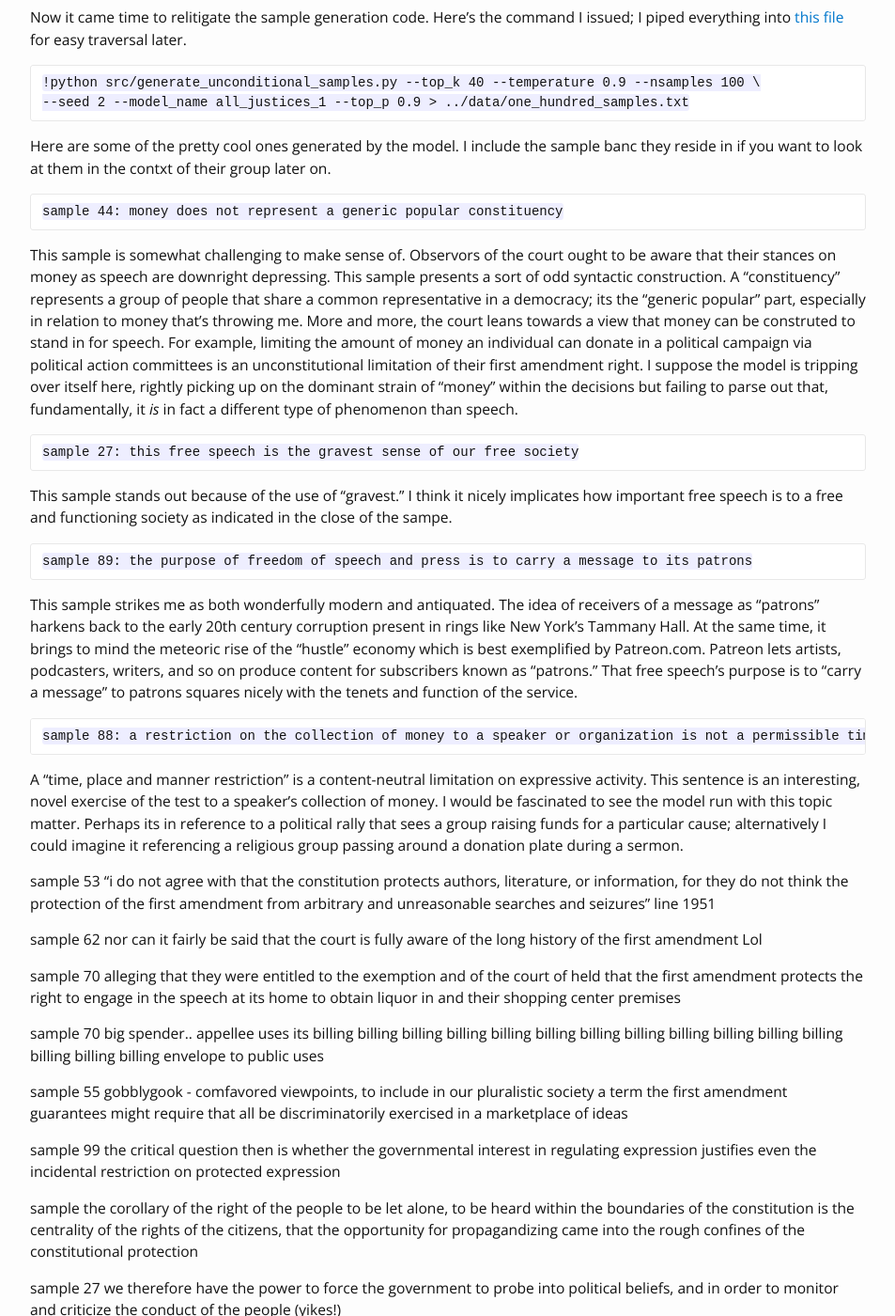
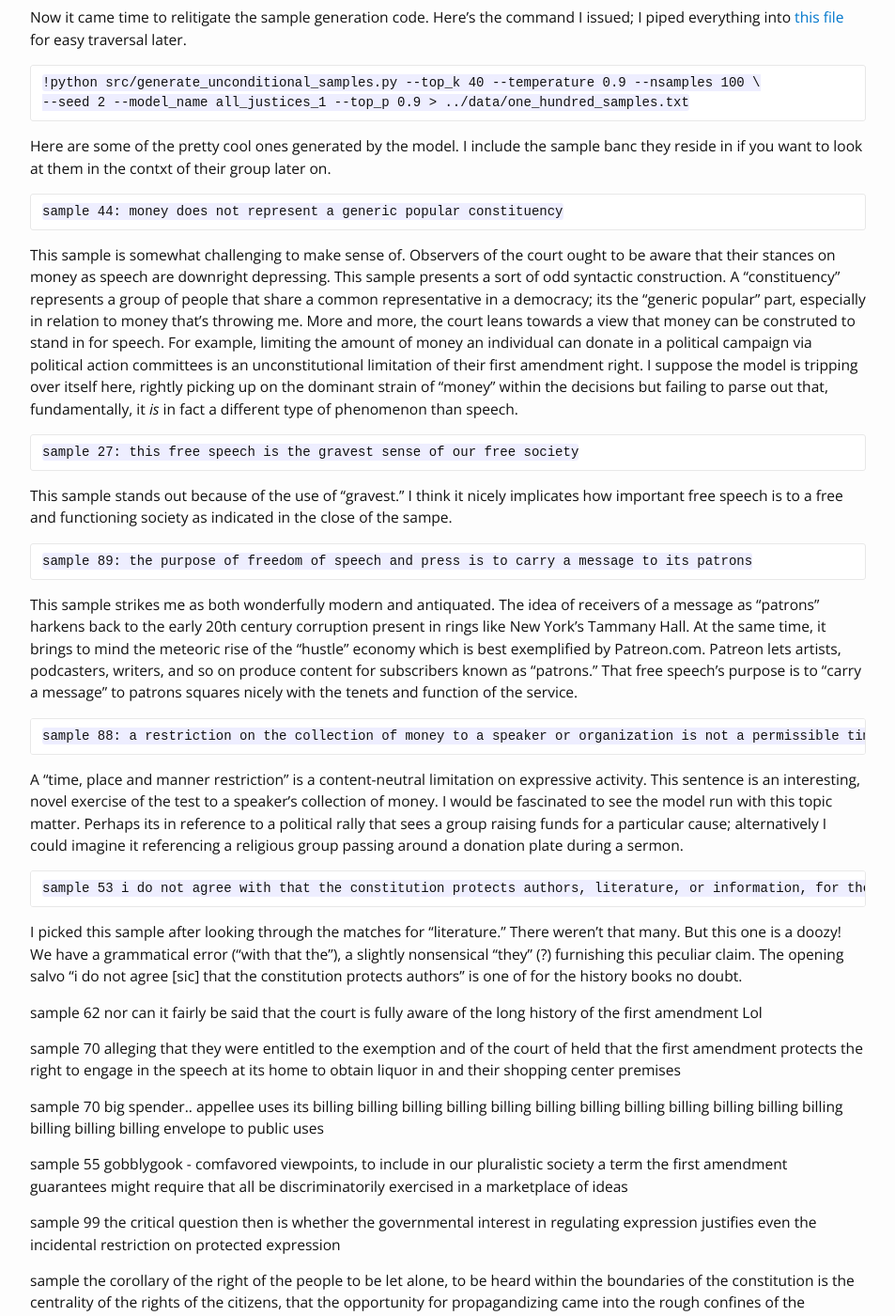
Before and after one commit to timschott/timschott.github.io, a Jekyll site: the page built from projects/sbotus.md, in a window 1280 px wide and 1400 px high, scrolled down 6978 px. Shown: the whole window at 94% size, without its empty margins (163-1116 px from the left). Built offline with Jekyll 4.4.1, drawn with Linux system fonts in a browser that asks for light colours.

Commit message:
add literature part

````diff
--- a/projects/sbotus.md
+++ b/projects/sbotus.md
@@ -241,7 +241,7 @@ Here are some of the pretty cool ones generated by the model. I include the samp
 sample 44: money does not represent a generic popular constituency
 ```
 
-This sample is somewhat challenging to make sense of. Observors of the court ought to be aware that their stances on money as speech are downright depressing. This sample presents a sort of odd syntactic construction. A "constituency" represents a group of people that share a common representative in a democracy; its the "generic popular" part, especially in relation to money that's throwing me. More and more, the court leans towards a view that money can be construted to stand in for speech. For example, limiting the amount of money an individual can donate in a political campaign via political action committees is an unconstitutional limitation of their first amendment right. I suppose the model is tripping over itself here, rightly picking up on the dominant strain of "money" within the decisions but failing to parse out that, fundamentally, it *is* in fact a different type of phenomenon than speech.
+This sample is somewhat challenging to make sense of. Observers of the court ought to be aware that their stances on money as speech are downright depressing. This sample presents a sort of odd syntactic construction. A "constituency" represents a group of people that share a common representative in a democracy; its the "generic popular" part, especially in relation to money that's throwing me. More and more, the court leans towards a view that money can be construted to stand in for speech. For example, limiting the amount of money an individual can donate in a political campaign via political action committees is an unconstitutional limitation of their first amendment right. I suppose the model is tripping over itself here, rightly picking up on the dominant strain of "money" within the decisions but failing to parse out that, fundamentally, it *is* in fact a different type of phenomenon than speech.
 
 ```
 sample 27: this free speech is the gravest sense of our free society
@@ -261,7 +261,11 @@ sample 88: a restriction on the collection of money to a speaker or organization
 
 A "time, place and manner restriction" is a content-neutral limitation on expressive activity. This sentence is an interesting, novel exercise of the test to a speaker's collection of money. I would be fascinated to see the model run with this topic matter. Perhaps its in reference to a political rally that sees a group raising funds for a particular cause; alternatively I could imagine it referencing a religious group passing around a donation plate during a sermon.
 
-sample 53 "i do not agree with that the constitution protects authors, literature, or information, for they do not think the protection of the first amendment from arbitrary and unreasonable searches and seizures" line 1951
+```
+sample 53 i do not agree with that the constitution protects authors, literature, or information, for they do not think the protection of the first amendment from arbitrary and unreasonable searches and seizures
+```
+
+I picked this sample after looking through the matches for "literature." There weren't that many. But this one is a doozy! We have a grammatical error ("with that the"), a slightly nonsensical "they" (?) furnishing this peculiar claim. The opening salvo "i do not agree [sic] that the constitution protects authors" is one of for the history books no doubt.
 
 sample 62 nor can it fairly be said that the court is fully aware of the long history of the first amendment Lol
 
````
